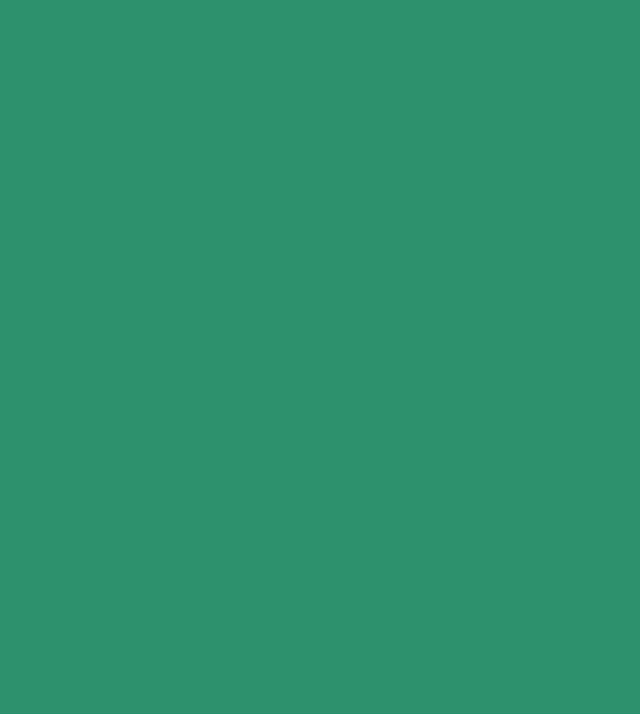
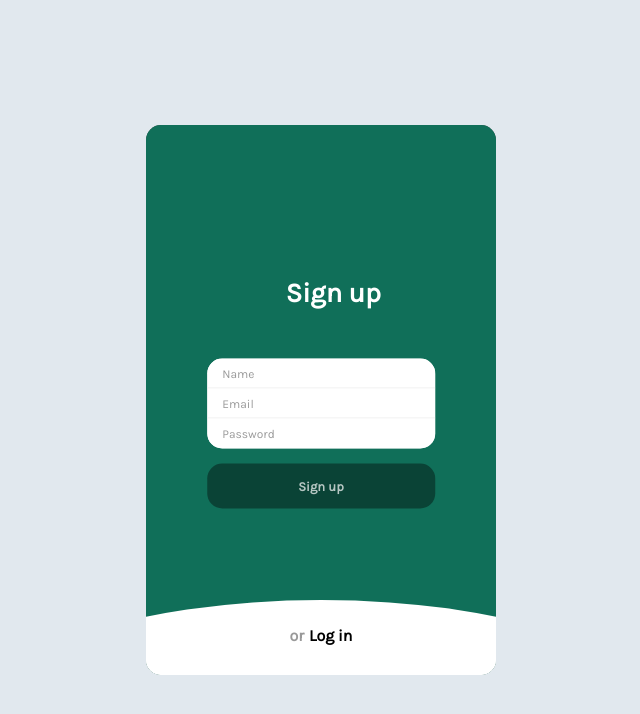
Before and after one commit to krzyswys/Localivores, a React (Create React App) app in the folder client/: page /login in a window 1280 px wide. Before the commit this address had no page. Shown: the top 714 px of the page, without its empty margins (319-959 px from the left). Built offline with nearby package versions, Linux system fonts and the light colour scheme.

Commit message:
feat: preliminary styling for authentication

```diff
--- a/client/package.json
+++ b/client/package.json
@@ -8,6 +8,7 @@
     "@testing-library/user-event": "^13.5.0",
     "intersection-observer": "^0.12.2",
     "kute.js": "^2.2.4",
+    "node-sass": "^7.0.3",
     "react": "^18.2.0",
     "react-cookie": "^4.1.1",
     "react-dom": "^18.2.0",
@@ -17,6 +18,7 @@
     "react-spring": "^9.7.2",
     "react-stars": "^2.2.5",
     "react-transition-group": "^4.4.5",
+    "sass": "^1.65.1",
     "styled-components": "^6.0.5",
     "web-vitals": "^2.1.4"
   },
--- a/client/src/App.js
+++ b/client/src/App.js
@@ -9,7 +9,7 @@ import AccountStartShop from "./components/MainPage/Header/AccountBecomePages/Ac
 import AccountBecomeDriver from "./components/MainPage/Header/AccountBecomePages/AccountBecomeDriver";
 import AccountReportProblem from "./components/MainPage/Header/AccountReportProblem/AccountReportProblem";
 import AccountPromos from "./components/MainPage/Header/AccountPromos/AccountPromos";
-
+import AuthForm from "./components/LoginRegisterPage/AuthForm";
 const App = () => {
 
   return (
@@ -47,7 +47,7 @@ const App = () => {
 
         </Route>
         <Route path='/after' element={<AfterSearch />}></Route>
-
+        <Route path='/login' element={<AuthForm />}></Route>
       </Routes>
     </Router>
 
--- /dev/null
+++ b/client/src/components/LoginRegisterPage/AuthForm.js
@@ -0,0 +1,34 @@
+import React, { useState } from 'react';
+import './AuthForm.scss'; // We will create this CSS file in the next step.
+
+const AuthForm = () => {
+  const [isLogin, setIsLogin] = useState(false);
+
+  return (
+    <main className="auth-form">
+    <div className="form-structor">
+      <div className={isLogin ? "signup slide-up" : "signup"}>
+        <h2 className="form-title" id="signup" onClick={() => setIsLogin(false)}><span>or</span>Sign up</h2>
+        <div className="form-holder">
+          <input type="text" className="input" placeholder="Name" />
+          <input type="email" className="input" placeholder="Email" />
+          <input type="password" className="input" placeholder="Password" />
+        </div>
+        <button className="submit-btn">Sign up</button>
+      </div>
+      <div className={isLogin ? "login" : "login slide-up"}>
+        <div className="center">
+          <h2 className="form-title" id="login" onClick={() => setIsLogin(true)}><span>or</span>Log in</h2>
+          <div className="form-holder">
+            <input type="email" className="input" placeholder="Email" />
+            <input type="password" className="input" placeholder="Password" />
+          </div>
+          <button className="submit-btn">Log in</button>
+        </div>
+      </div>
+    </div>
+    </main>
+  );
+};
+
+export default AuthForm;
--- /dev/null
+++ b/client/src/components/LoginRegisterPage/AuthForm.scss
@@ -0,0 +1,268 @@
+@import url("https://fonts.googleapis.com/css?family=Fira+Sans");
+
+.auth-form {
+	position: relative;
+	min-height: 100vh;
+	background-color: #E1E8EE;
+	display: flex;
+	align-items: center;
+	justify-content: center;
+	font-family: "Fira Sans", Helvetica, Arial, sans-serif;
+  -webkit-font-smoothing: antialiased;
+  -moz-osx-font-smoothing: grayscale;
+}
+
+.form-structor {
+	background-color: #222;
+	border-radius: 15px;
+	height: 550px;
+	width: 350px;
+	position: relative;
+	overflow: hidden;
+
+	&::after {
+		content: '';
+		opacity: .8;
+		position: absolute;
+		top: 0;right:0;bottom:0;left:0;
+		background-repeat: no-repeat;
+		background-position: left bottom;
+		background-size: 500px;
+		background-color:var(--common-lighter-bg-color);
+
+	}
+
+	.signup {
+		position: absolute;
+		top: 50%;
+		left: 50%;
+		-webkit-transform: translate(-50%, -50%);
+		width: 65%;
+		z-index: 5;
+		-webkit-transition: all .3s ease;
+
+
+		&.slide-up {
+			top: 5%;
+			-webkit-transform: translate(-50%, 0%);
+			-webkit-transition: all .3s ease;
+		}
+
+		&.slide-up .form-holder,
+		&.slide-up .submit-btn {
+			opacity: 0;
+			visibility: hidden;
+		}
+
+		&.slide-up .form-title {
+			font-size: 1em;
+			cursor: pointer;
+		}
+
+		&.slide-up .form-title span {
+			margin-right: 5px;
+			opacity: 1;
+			visibility: visible;
+			-webkit-transition: all .3s ease;
+		}
+
+		.form-title {
+			color: #fff;
+			font-size: 1.7em;
+			text-align: center;
+
+			span {
+				color: rgba(0,0,0,0.4);
+				opacity: 0;
+				visibility: hidden;
+				-webkit-transition: all .3s ease;
+			}
+		}
+
+		.form-holder {
+			border-radius: 15px;
+			background-color: #fff;
+			overflow: hidden;
+			margin-top: 50px;
+			opacity: 1;
+			visibility: visible;
+			-webkit-transition: all .3s ease;
+
+			.input {
+				border: 0;
+				outline: none;
+				box-shadow: none;
+				display: block;
+				height: 30px;
+				line-height: 30px;
+				padding: 8px 15px;
+				border-bottom: 1px solid #eee;
+				width: 100%;
+				font-size: 12px;
+
+				&:last-child {
+					border-bottom: 0;
+				}
+				&::-webkit-input-placeholder {
+					color: rgba(0,0,0,0.4);
+				}
+			}
+		}
+
+		.submit-btn {
+			background-color: rgba(0,0,0,0.4);
+			color: rgba(256,256,256,0.7);
+			border:0;
+			border-radius: 15px;
+			display: block;
+			margin: 15px auto;
+			padding: 15px 45px;
+			width: 100%;
+			font-size: 13px;
+			font-weight: bold;
+			cursor: pointer;
+			opacity: 1;
+			visibility: visible;
+			-webkit-transition: all .3s ease;
+
+			&:hover {
+				transition: all .3s ease;
+				background-color: rgba(0,0,0,0.8);
+			}
+		}
+	}
+
+	.login {
+		position: absolute;
+		top: 20%;
+		left: 0;
+		right: 0;
+		bottom: 0;
+		background-color: #fff;
+		z-index: 5;
+		-webkit-transition: all .3s ease;
+
+		&::before {
+			content: '';
+			position: absolute;
+			left: 50%;
+			top: -20px;
+			-webkit-transform: translate(-50%, 0);
+			background-color: #fff;
+			width: 200%;
+			height: 250px;
+			border-radius: 50%;
+			z-index: 4;
+			-webkit-transition: all .3s ease;
+		}
+
+		.center {
+			position: absolute;
+			top: calc(50% - 10%);
+			left: 50%;
+			-webkit-transform: translate(-50%, -50%);
+			width: 65%;
+			z-index: 5;
+			-webkit-transition: all .3s ease;
+
+			.form-title {
+				color: #000;
+				font-size: 1.7em;
+				text-align: center;
+
+				span {
+					color: rgba(0,0,0,0.4);
+					opacity: 0;
+			    visibility: hidden;
+				  -webkit-transition: all .3s ease;
+				}
+			}
+
+			.form-holder {
+				border-radius: 15px;
+				background-color: #fff;
+				border: 1px solid #eee;
+				overflow: hidden;
+				margin-top: 50px;
+				opacity: 1;
+				visibility: visible;
+				-webkit-transition: all .3s ease;
+
+				.input {
+					border: 0;
+					outline: none;
+					box-shadow: none;
+					display: block;
+					height: 30px;
+					line-height: 30px;
+					padding: 8px 15px;
+					border-bottom: 1px solid #eee;
+					width: 100%;
+					font-size: 12px;
+
+					&:last-child {
+						border-bottom: 0;
+					}
+					&::-webkit-input-placeholder {
+						color: rgba(0,0,0,0.4);
+					}
+				}
+			}
+
+			.submit-btn {
+				background-color: #6B92A4;
+				color: rgba(256,256,256,0.7);
+				border:0;
+				border-radius: 15px;
+				display: block;
+				margin: 15px auto;
+				padding: 15px 45px;
+				width: 100%;
+				font-size: 13px;
+				font-weight: bold;
+				cursor: pointer;
+				opacity: 1;
+				visibility: visible;
+				-webkit-transition: all .3s ease;
+
+				&:hover {
+					transition: all .3s ease;
+					background-color: rgba(0,0,0,0.8);
+				}
+			}
+		}
+
+		&.slide-up {
+			top: 90%;
+			-webkit-transition: all .3s ease;
+		}
+
+		&.slide-up .center {
+			top: 10%;
+			-webkit-transform: translate(-50%, 0%);
+			-webkit-transition: all .3s ease;
+		}
+
+		&.slide-up .form-holder,
+		&.slide-up .submit-btn {
+			opacity: 0;
+			visibility: hidden;
+			-webkit-transition: all .3s ease;
+		}
+
+		&.slide-up .form-title {
+			font-size: 1em;
+			margin: 0;
+			padding: 0;
+			cursor: pointer;
+			-webkit-transition: all .3s ease;
+		}
+
+		&.slide-up .form-title span {
+			margin-right: 5px;
+			opacity: 1;
+			visibility: visible;
+			-webkit-transition: all .3s ease;
+		}
+	}
+}
```
Also changed, not shown: 1 other file (tests, documents, lock files or other folders).
